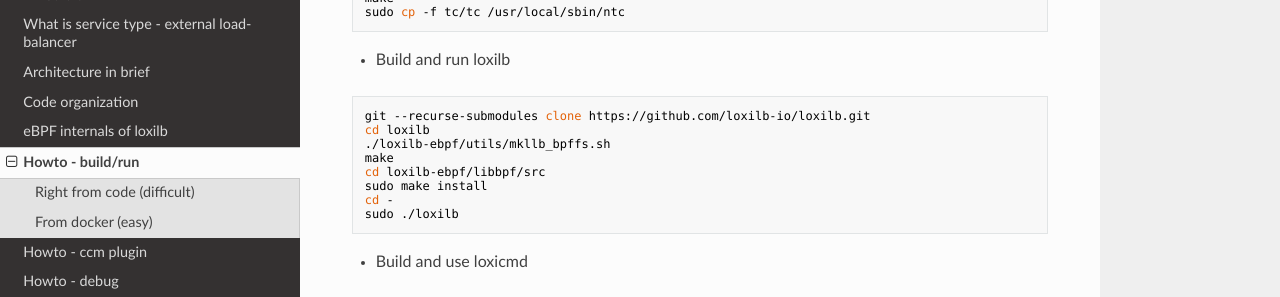
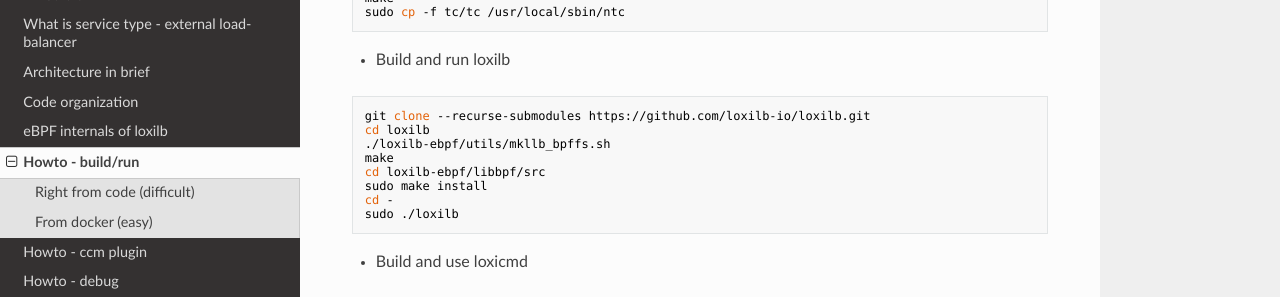
Before and after one commit to loxilb-io/loxilbdocs, an MkDocs documentation site: the page built from docs/run.md, in a window 1280 px wide and 900 px high, scrolled down 517 px. Shown: the part 151-448 px from the top of the window. Built offline with MkDocs 1.6.1, drawn with Linux system fonts in a browser that asks for light colours; nearby versions of some CDN libraries.

````diff
--- a/docs/run.md
+++ b/docs/run.md
@@ -32,7 +32,7 @@ sudo cp -f tc/tc /usr/local/sbin/ntc
 * Build and run loxilb
 
 ```
-git --recurse-submodules clone https://github.com/loxilb-io/loxilb.git
+git clone --recurse-submodules https://github.com/loxilb-io/loxilb.git
 cd loxilb
 ./loxilb-ebpf/utils/mkllb_bpffs.sh
 make
````
